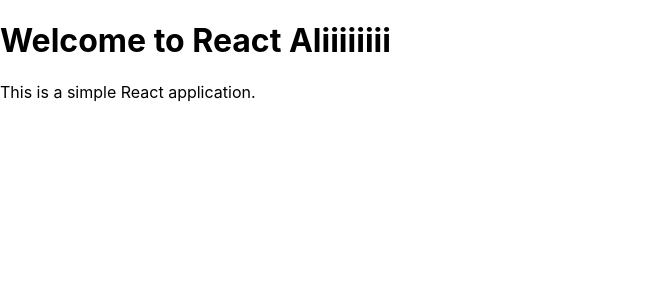
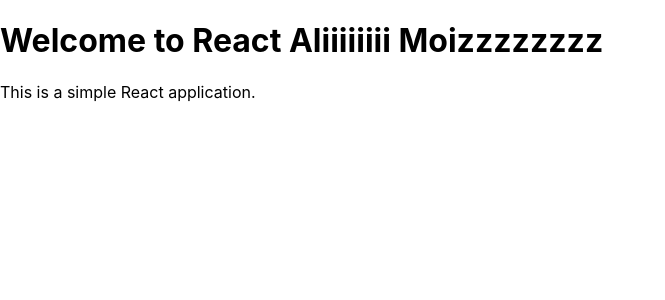
Before and after one commit to SyedAliiii/bytebeyond, a React (Create React App) app: page / in a window 1280 px wide. Shown: the top 300 px of the page, without its empty margins (0-665 px from the left). Built offline with nearby package versions, Linux system fonts and the light colour scheme.

Commit message:
Update App.js

```diff
--- a/src/App.js
+++ b/src/App.js
@@ -3,7 +3,7 @@
 export default function App() {
   return (
     <div>
-      <h1>Welcome to React Aliiiiiiii</h1>
+      <h1>Welcome to React Aliiiiiiii Moizzzzzzzz</h1>
       <p>This is a simple React application.</p>
     </div>
   )
```
